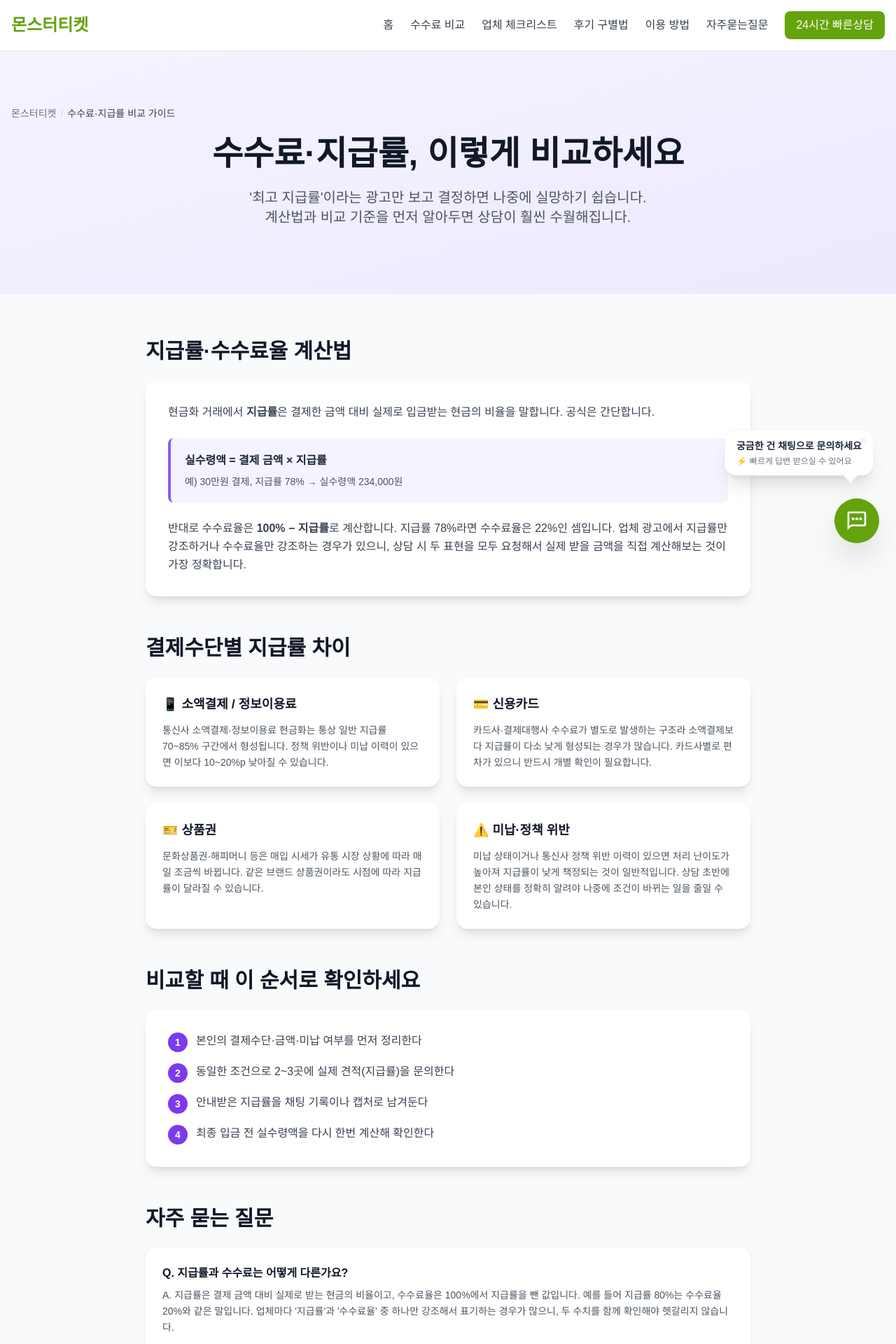
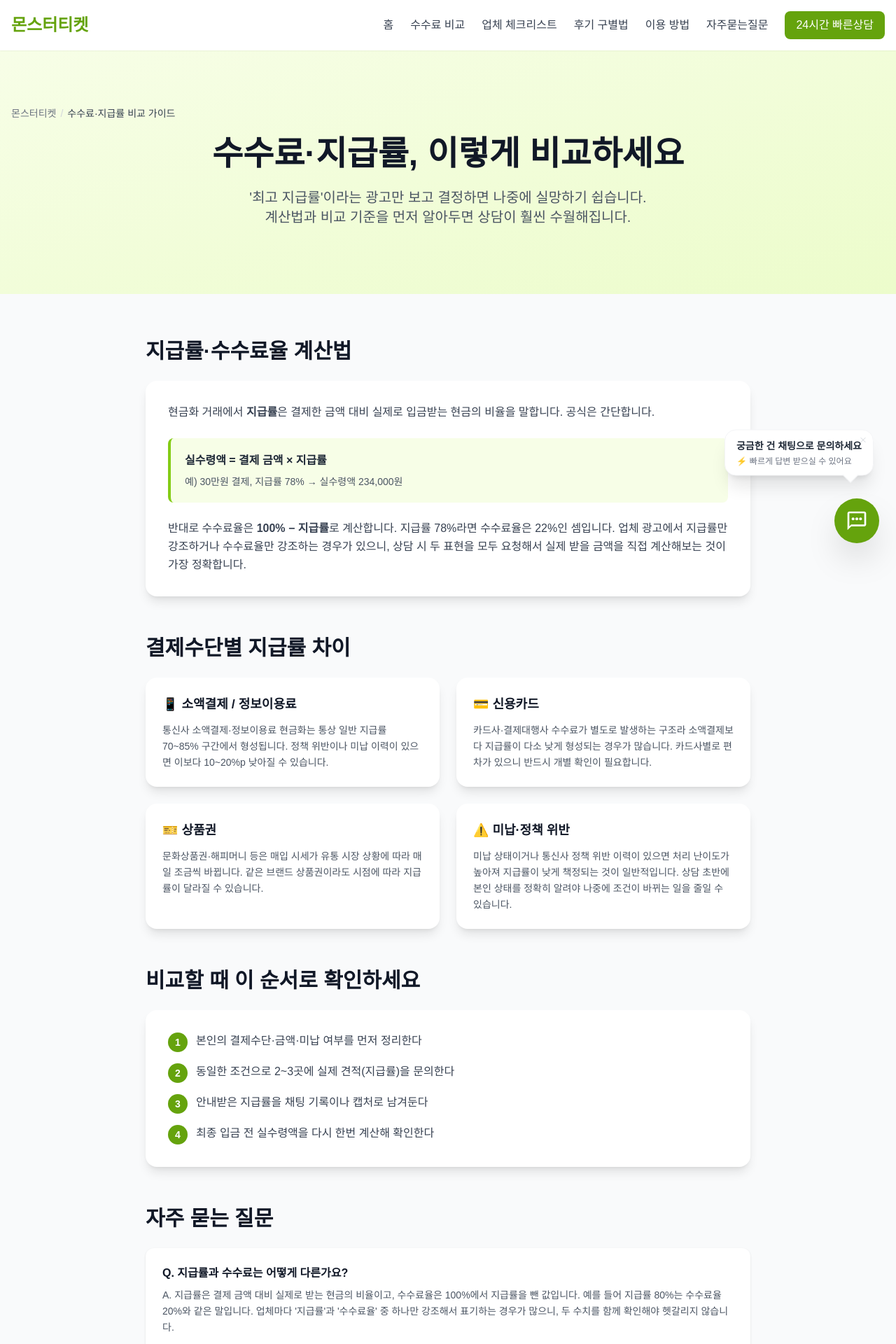
Before and after one commit to GR0790/monster-ticket, a React (Vite) app: page /fee-guide in a window 1280 px wide. Shown: the top 1920 px of the page at 70% size. Built offline with nearby package versions, Linux system fonts and the light colour scheme.

Commit message:
Update FeeGuide.tsx

```diff
--- a/src/pages/FeeGuide.tsx
+++ b/src/pages/FeeGuide.tsx
@@ -34,7 +34,7 @@ const FeeGuide: React.FC = () => {
         keywords="소액결제현금화 수수료, 지급률 비교, 현금화 수수료 계산법"
         faqItems={faqData}
       />
-      <section className="bg-gradient-to-br from-violet-50 to-violet-100 py-12 md:py-20">
+      <section className="bg-gradient-to-br from-lime-50 to-lime-100 py-12 md:py-20">
         <div className="container mx-auto px-4 text-center">
           <Breadcrumb items={[{ label: "몬스터티켓", path: "/" }, { label: "수수료·지급률 비교 가이드" }]} />
           <h1 className="text-3xl md:text-4xl lg:text-5xl font-bold text-gray-900 mb-6 leading-tight">
@@ -56,13 +56,13 @@ const FeeGuide: React.FC = () => {
               현금화 거래에서 <strong>지급률</strong>은 결제한 금액 대비 실제로 입금받는 현금의 비율을 말합니다.
               공식은 간단합니다.
             </p>
-            <div className="bg-violet-50 border-l-4 border-violet-500 p-5 rounded-lg my-6">
+            <div className="bg-lime-50 border-l-4 border-lime-500 p-5 rounded-lg my-6">
               <p className="text-gray-800 font-semibold">실수령액 = 결제 금액 × 지급률</p>
               <p className="text-gray-600 text-sm mt-2">예) 30만원 결제, 지급률 78% → 실수령액 234,000원</p>
             </div>
             <p className="text-gray-700 leading-relaxed">
               반대로 수수료율은 <strong>100% − 지급률</strong>로 계산합니다. 지급률 78%라면 수수료율은 22%인
-              셈입니다. 업체 광고에서 지급률만 강조하거나 수수료율만 강조하는 경우가 있으니, 상담 시 두 표현을
+          셈입니다. 업체 광고에서 지급률만 강조하거나 수수료율만 강조하는 경우가 있으니, 상담 시 두 표현을
               모두 요청해서 실제 받을 금액을 직접 계산해보는 것이 가장 정확합니다.
             </p>
           </div>
@@ -107,19 +107,19 @@ const FeeGuide: React.FC = () => {
           <div className="bg-white rounded-2xl p-6 md:p-8 shadow-lg">
             <ol className="space-y-4">
               <li className="flex gap-3">
-                <span className="flex-shrink-0 w-7 h-7 bg-violet-600 text-white rounded-full flex items-center justify-center text-sm font-bold">1</span>
+                <span className="flex-shrink-0 w-7 h-7 bg-lime-600 text-white rounded-full flex items-center justify-center text-sm font-bold">1</span>
                 <span className="text-gray-700">본인의 결제수단·금액·미납 여부를 먼저 정리한다</span>
               </li>
               <li className="flex gap-3">
-                <span className="flex-shrink-0 w-7 h-7 bg-violet-600 text-white rounded-full flex items-center justify-center text-sm font-bold">2</span>
+                <span className="flex-shrink-0 w-7 h-7 bg-lime-600 text-white rounded-full flex items-center justify-center text-sm font-bold">2</span>
                 <span className="text-gray-700">동일한 조건으로 2~3곳에 실제 견적(지급률)을 문의한다</span>
               </li>
               <li className="flex gap-3">
-                <span className="flex-shrink-0 w-7 h-7 bg-violet-600 text-white rounded-full flex items-center justify-center text-sm font-bold">3</span>
+                <span className="flex-shrink-0 w-7 h-7 bg-lime-600 text-white rounded-full flex items-center justify-center text-sm font-bold">3</span>
                 <span className="text-gray-700">안내받은 지급률을 채팅 기록이나 캡처로 남겨둔다</span>
               </li>
               <li className="flex gap-3">
-                <span className="flex-shrink-0 w-7 h-7 bg-violet-600 text-white rounded-full flex items-center justify-center text-sm font-bold">4</span>
+                <span className="flex-shrink-0 w-7 h-7 bg-lime-600 text-white rounded-full flex items-center justify-center text-sm font-bold">4</span>
                 <span className="text-gray-700">최종 입금 전 실수령액을 다시 한번 계산해 확인한다</span>
               </li>
             </ol>
```
